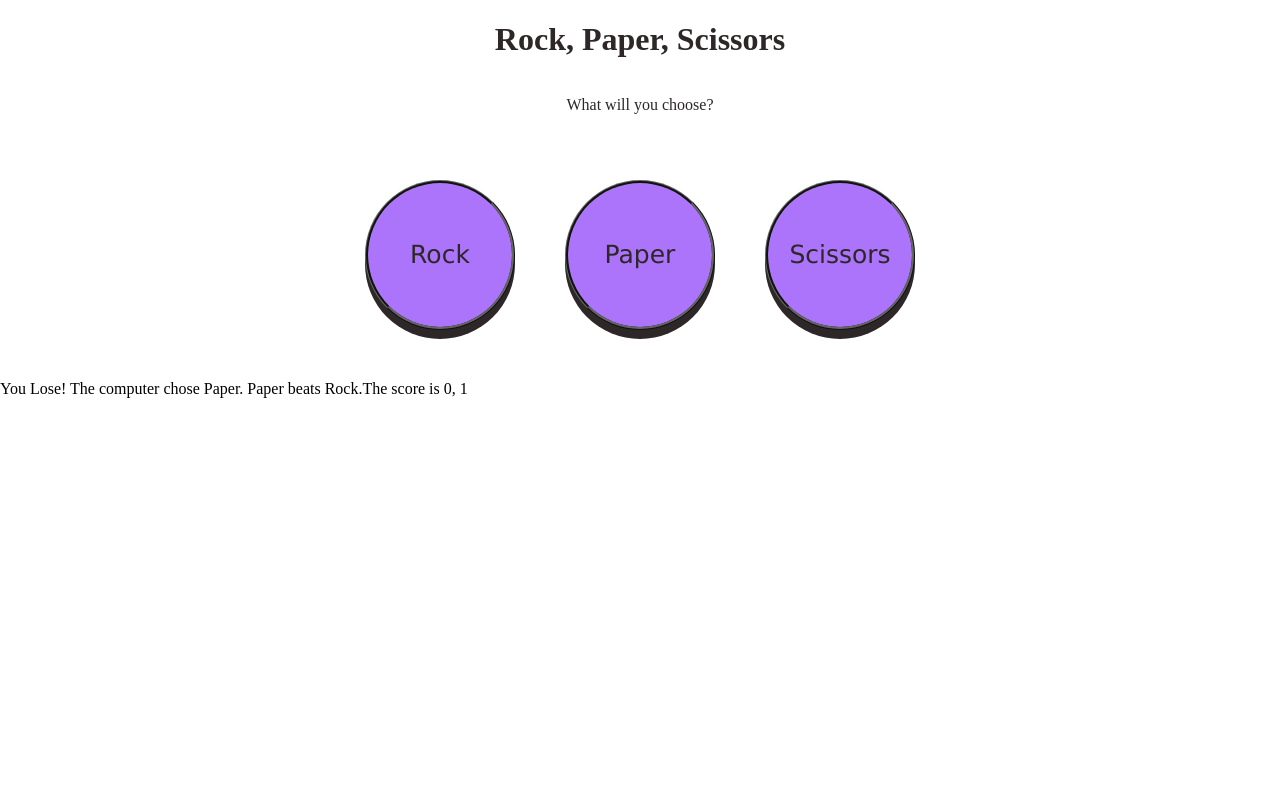
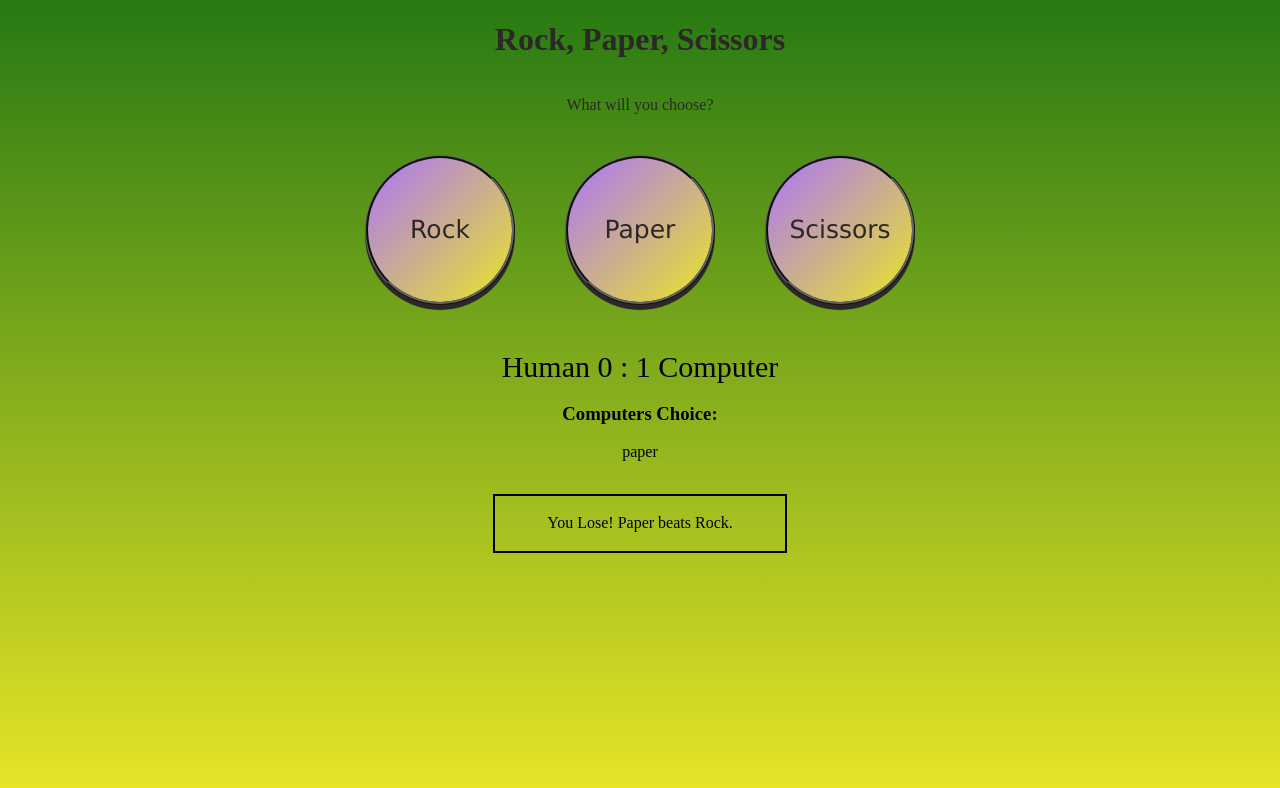
Before and after one commit to Limentinus/Rock_Paper_Scissos, a plain HTML site: page index.html in a window 1280 px wide. Both pictures are taken after a click on the button "Rock". Drawn offline with Linux system fonts and the light colour scheme.

Commit message:
Add display for score and results

```diff
--- a/index.html
+++ b/index.html
@@ -13,13 +13,17 @@
         <h1>Rock, Paper, Scissors</h1>
         <p>What will you choose?</p>
     </header>
-    <div class="playBtn">
+    <div id="playBtn">
         <button id="rock">Rock</button>
         <button id="paper">Paper</button>
         <button id="scissors">Scissors</button>
     </div>
-    <div id="results"></div>
-    <div id="winResult"></div>
+    <div id="score"></div>
+    <div id="compChoice">
+        <h3>Computers Choice:</h3>
+        <div id="results"></div>
+    </div>
+    <div id="roundResult"></div>
 
 </body>
 </html>
--- a/script.js
+++ b/script.js
@@ -1,25 +1,31 @@
 
 const rock = document.querySelector('#rock');
 rock.addEventListener('click', () => {
-    results.textContent = playRound('rock', computerPlay());
+    roundResult.textContent = playRound('rock', computerPlay());
     game(playerWinCount, computerWinCount);
+    score.textContent = (`Human ${playerWinCount} : ${computerWinCount} Computer`);
+
+
 });
 
 const paper = document.querySelector('#paper');
 paper.addEventListener('click', () => {
-    results.textContent = playRound('paper', computerPlay());
+    roundResult.textContent = playRound('paper', computerPlay());
     game(playerWinCount, computerWinCount);
+    score.textContent = (`Human ${playerWinCount} : ${computerWinCount} Computer`);
 
 });
 
 const scissors = document.querySelector('#scissors');
 scissors.addEventListener('click', () => {
-    results.textContent = playRound('scissors', computerPlay());
+    roundResult.textContent = playRound('scissors', computerPlay());
     game(playerWinCount, computerWinCount);
+    score.textContent = (`Human ${playerWinCount} : ${computerWinCount} Computer`);
+
 });
 
 const results = document.querySelector('#results');
-const wRes = document.querySelector('#winResult');
+const roundResult = document.getElementById('roundResult');
 
 function computerPlay() {
     let playNumber = Math.floor(Math.random() * 3) + 1;
@@ -35,22 +41,26 @@ function computerPlay() {
 
 let computerWinCount = 0;
 let playerWinCount = 0;
+const score = document.getElementById("score");
+score.textContent = (`Human ${playerWinCount} : ${computerWinCount} Computer`)
 
 function game(playerWinCount, computerWinCount) {
     if (playerWinCount === 5) {
-        wRes.textContent = `You have won the game. The score is ${playerWinCount}, ${computerWinCount}`
+        const playBtn = document.getElementById('playBtn')
+        playBtn.textContent = `You have won the game. The score is ${playerWinCount}, ${computerWinCount}`
         const resetBtn = document.createElement('button');
         resetBtn.textContent = 'Reset the Game!';
         resetBtn.onclick = () => location.reload();
-        wRes.appendChild(resetBtn);
+        playBtn.appendChild(resetBtn);
 
     } else if (computerWinCount === 5) {
-        wRes.textContent = `You have lost the game. The score is ${playerWinCount}, ${computerWinCount}`;
+        const playBtn = document.getElementById('playBtn')
+        playBtn.textContent = `You have lost the game. The score is ${playerWinCount}, ${computerWinCount}`;
         computerWinCount = 0;
         const resetBtn = document.createElement('button');
         resetBtn.textContent = 'Reset the Game!';
         resetBtn.onclick = () => location.reload();
-        wRes.appendChild(resetBtn);
+        playBtn.appendChild(resetBtn);
 
     }
 }
@@ -60,26 +70,27 @@ function playRound(playerSelection, computerSelection) {
 
 
     console.log(computerSelection);
+    results.textContent = computerSelection;
     if (playerSelection === "rock" && computerSelection === "scissors") {
         playerWinCount = ++playerWinCount;
-        return (`You Win! The computer chose Scissors. Rock beats Scissors. The score is ${playerWinCount}, ${computerWinCount}`);
+        return (`You Win! Rock beats Scissors.`);
     } else if (playerSelection === "rock" && computerSelection === "paper") {
         computerWinCount = ++computerWinCount;
-        return (`You Lose! The computer chose Paper. Paper beats Rock.The score is ${playerWinCount}, ${computerWinCount}`);
+        return (`You Lose! Paper beats Rock.`);
     } else if (playerSelection === "paper" && computerSelection === "rock") {
         playerWinCount = ++playerWinCount;
-        return (`You Win! The computer chose Rock. Paper beats Rock. The score is ${playerWinCount}, ${computerWinCount}`);
+        return (`You Win! Paper beats Rock.`);
     } else if (playerSelection === "paper" && computerSelection === "scissors") {
         computerWinCount = ++computerWinCount;
-        return (`You Lose! The computer chose Scissors. Scissors beat Paper. The score is ${playerWinCount}, ${computerWinCount}`);
+        return (`You Lose! Scissors beat Paper.`);
     } else if (playerSelection === "scissors" && computerSelection === "rock") {
         computerWinCount = ++computerWinCount;
-        return (`You Lose! The computer chose Rock. Rock beats Scissors.The score is ${playerWinCount}, ${computerWinCount}`);
+        return (`You Lose! Rock beats Scissors.`);
     } else if (playerSelection === "scissors" && computerSelection === "paper") {
         playerWinCount = ++playerWinCount;
-        return (`You Win! The computer chose Paper. Scissors beat Paper. The score is ${playerWinCount}, ${computerWinCount}`);
+        return (`You Win! Scissors beat Paper.`);
     } else if (playerSelection === computerSelection) {
-        return (`Its a tie. Try again. The score is ${playerWinCount}, ${computerWinCount}`);
+        return (`Its a tie. Try again.`);
     }
 
 
--- a/style.css
+++ b/style.css
@@ -1,7 +1,10 @@
 body {
+    height: 100vh;
     margin: 0;
     display: flex;
     flex-direction: column;
+    background-color: #5A236C;
+    background-image: linear-gradient( #277913, #e9e627);
 }
 
 header {
@@ -14,12 +17,12 @@ header {
 
 }
 
-.playBtn {
+#playBtn {
     display: flex;
     justify-content: center;
     align-items: center;
-    padding: 50px;
     gap: 50px;
+    height: 200px;
 
 }
 
@@ -27,21 +30,51 @@ button {
     height: 150px;
     width: 150px;
     color: #2d2727;
+    background-image: linear-gradient(to bottom right, #ac74fa, #e9e627);
     background-color: #ac74fa;
     font-size: 25px;
     font-family:Verdana, Geneva, Tahoma, sans-serif;
     border-radius: 50%;
     border: 3px ridge #666;
-    transition: all 0.3s;
-    box-shadow: 0 9px #2d2727
+    transition: all 0.1s;
+    box-shadow: 0 5px #2d2727
 }
 
-/*button:hover {
+button:hover {
     transform: scale(1.1);
 
-}*/
+}
 
 button:active {
-    box-shadow: 0 5px #666;
+    box-shadow: 0 3px #666;
     transform: translateY(4px);
 }
+
+#results {
+    display: flex;
+    justify-content: center;
+
+}
+
+#score {
+    align-self: center;
+    margin-top: 20px;
+    font-size: 30px;
+}
+
+#compChoice {
+    align-self: center;
+    margin-bottom: 20px;
+    height: 80px;
+}
+
+#roundResult {
+    display: flex;
+    align-self: center;
+    justify-content: center;
+    align-items: center;
+    border: 2px solid black;
+    margin-top: 10px;
+    width: 290px;
+    height: 55px;
+}
```
